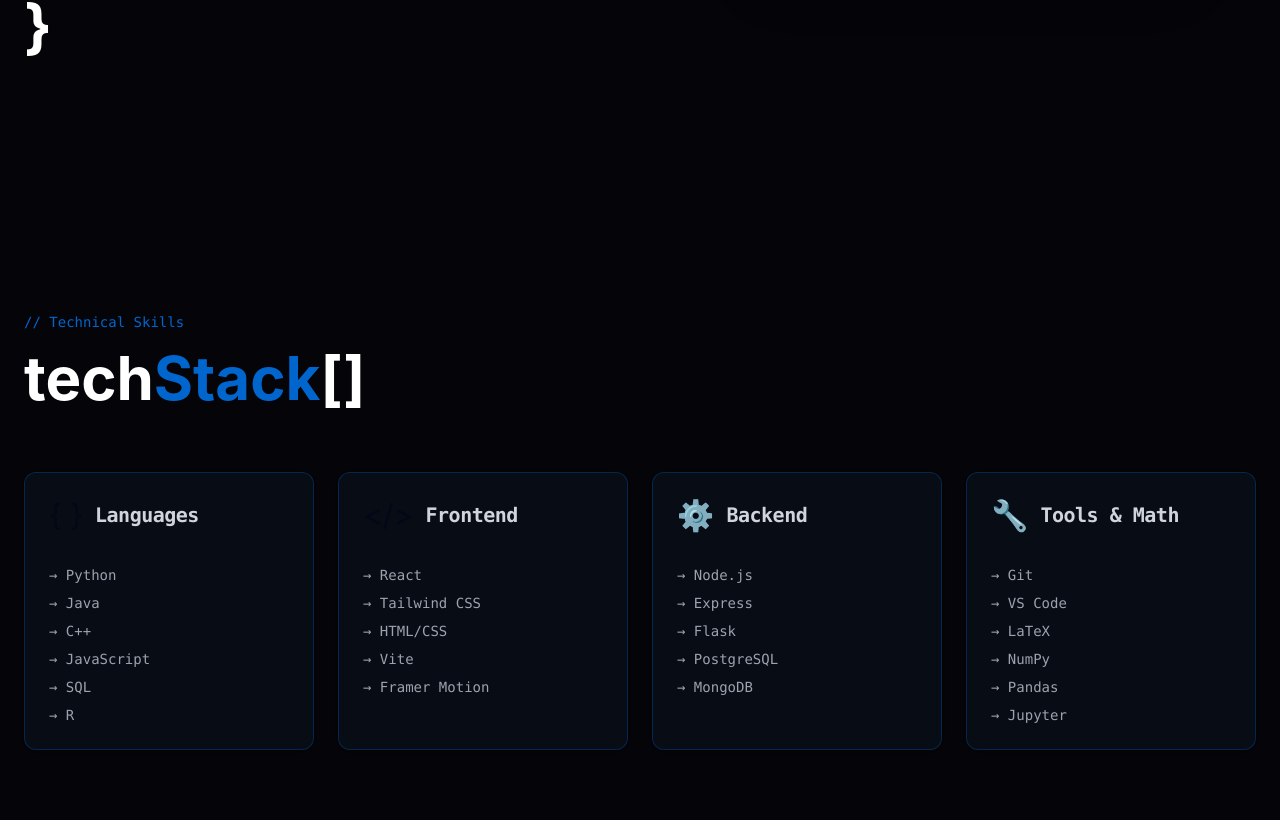
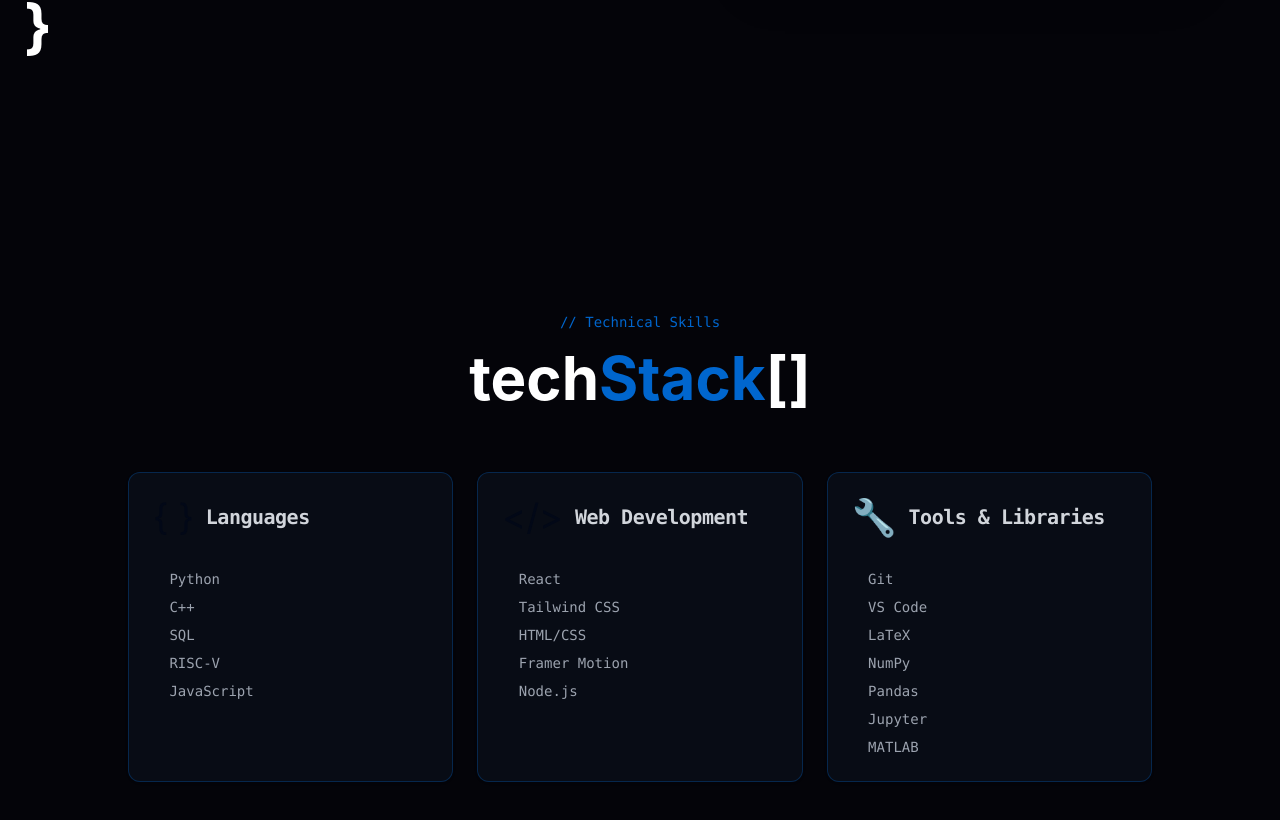
Before and after one commit to TulikaVarma/tulika-website-, a React (Vite) app: page / in a window 1280 px wide. Shown: the part 1598-2418 px from the top of the page. Built offline with nearby package versions, Linux system fonts and the light colour scheme.

Commit message:
Tech page edits

```diff
--- a/src/App.jsx
+++ b/src/App.jsx
@@ -102,7 +102,7 @@
               Tulika Varma
             </h1>
             {/* Morphing File Names */}
-            <div className="text-xl md:text-2xl text-gray-300 font-mono mb-8">
+            <div className="text-lg md:text-xl text-gray-300 font-mono mb-8">
               <MorphingText
                 texts={[
                   "train_model.py",
@@ -115,7 +115,7 @@
             </div>
             {/* Tagline */}
             <p className="text-xl text-gray-400 max-w-2xl mx-auto mb-12 font-light">
-              Computing Science Major | Math Minor
+              Computer Science | Mathematics
             </p>
             {/* CTA Button */}
             <div className="flex gap-4 justify-center font-mono mt-8">
@@ -272,19 +272,38 @@
       {/* SKILLS SECTION */}
       <section id="skills" className="relative w-full min-h-screen bg-[#040409] py-32 px-6 z-30">
         <div className="max-w-7xl mx-auto">
+          {/* Section Header */}
+          <div className="text-center mb-16">
             <div className="font-mono text-[#0066CE] text-sm mb-4">
               {'// Technical Skills'}
             </div>
-          <h2 className="text-5xl md:text-6xl font-bold text-white mb-16">
+            <h2 className="text-5xl md:text-6xl font-bold text-white">
               tech<span className="text-[#0066CE]">Stack</span>[]
             </h2>
+          </div>
 
-          <div className="grid md:grid-cols-2 lg:grid-cols-4 gap-6">
+          {/* Skills Grid - Centered on larger screens */}
+          <div className="flex justify-center">
+            <div className="grid grid-cols-1 md:grid-cols-2 lg:grid-cols-3 gap-6 max-w-5xl w-full">
               {[
-              { title: "Languages", skills: ["Python", "Java", "C++", "JavaScript", "SQL", "R"], icon: "{ }" },
-              { title: "Frontend", skills: ["React", "Tailwind CSS", "HTML/CSS", "Vite", "Framer Motion"], icon: "</>" },
-              { title: "Backend", skills: ["Node.js", "Express", "Flask", "PostgreSQL", "MongoDB"], icon: "⚙️" },
-              { title: "Tools & Math", skills: ["Git", "VS Code", "LaTeX", "NumPy", "Pandas", "Jupyter"], icon: "🔧" },
+                {
+                  title: "Languages",
+                  skills: ["Python", "C++", "SQL", "RISC-V", "JavaScript"],
+                  icon: "{ }",
+                  color: "from-blue-500/20 to-cyan-500/20"
+                },
+                {
+                  title: "Web Development",
+                  skills: ["React", "Tailwind CSS", "HTML/CSS", "Framer Motion", "Node.js"],
+                  icon: "</>",
+                  color: "from-blue-500/20 to-cyan-500/20"
+                },
+                {
+                  title: "Tools & Libraries",
+                  skills: ["Git", "VS Code", "LaTeX", "NumPy", "Pandas", "Jupyter", "MATLAB"],
+                  icon: "🔧",
+                  color: "from-blue-500/20 to-cyan-500/20"
+                },
               ].map((category, index) => (
                 <motion.div
                   key={index}
@@ -292,22 +311,45 @@
                   whileInView={{ opacity: 1, y: 0 }}
                   viewport={{ once: true }}
                   transition={{ delay: index * 0.1 }}
-                whileHover={{ y: -5 }}
+                  whileHover={{ y: -8, scale: 1.02 }}
+                  className="group"
                 >
-                {/* Updated Card background  */}
-                <Card className="bg-[#0A0F1A]/80 border-[#0066CE]/30 hover:border-[#0066CE] transition-all h-full backdrop-blur">
-                  <CardHeader>
+                  <Card className={`
+                    relative overflow-hidden h-full
+                    bg-[#0A0F1A]/80
+                    border-[#0066CE]/30
+                    hover:border-[#0066CE]
+                    hover:shadow-lg hover:shadow-[#0066CE]/20
+                    transition-all duration-300
+                    backdrop-blur
+                  `}>
+                    {/* Gradient overlay on hover */}
+                    <div className={`absolute inset-0 bg-gradient-to-br ${category.color} opacity-0 group-hover:opacity-100 transition-opacity duration-300`} />
+
+                    <CardHeader className="relative z-10">
                       <div className="flex items-center gap-3 mb-2">
-                      <span className="text-3xl">{category.icon}</span>
-                      <CardTitle className="text-gray-300 font-mono text-xl">{category.title}</CardTitle>
+                        <span className="text-4xl group-hover:scale-110 transition-transform duration-300">
+                          {category.icon}
+                        </span>
+                        <CardTitle className="text-gray-300 font-mono text-xl group-hover:text-[#0066CE] transition-colors">
+                          {category.title}
+                        </CardTitle>
                       </div>
                     </CardHeader>
-                  <CardContent>
+
+                    <CardContent className="relative z-10">
                       <div className="space-y-2 font-mono text-sm">
                         {category.skills.map((skill, i) => (
-                        <div key={i} className="text-gray-400 hover:text-[#0066CE] transition-colors cursor-default">
-                          → {skill}
-                        </div>
+                          <motion.div
+                            key={i}
+                            initial={{ opacity: 0, x: -10 }}
+                            whileInView={{ opacity: 1, x: 0 }}
+                            transition={{ delay: index * 0.1 + i * 0.05 }}
+                            className="text-gray-400 hover:text-[#0066CE] hover:translate-x-2 transition-all cursor-default flex items-center gap-2"
+                          >
+                            <span className="text-[#0066CE] opacity-0 group-hover:opacity-100 transition-opacity">→</span>
+                            {skill}
+                          </motion.div>
                         ))}
                       </div>
                     </CardContent>
@@ -315,6 +357,9 @@
                 </motion.div>
               ))}
             </div>
+          </div>
+
+
         </div>
       </section>
 
```
Lines whose indentation alone changed are shown as unchanged.
